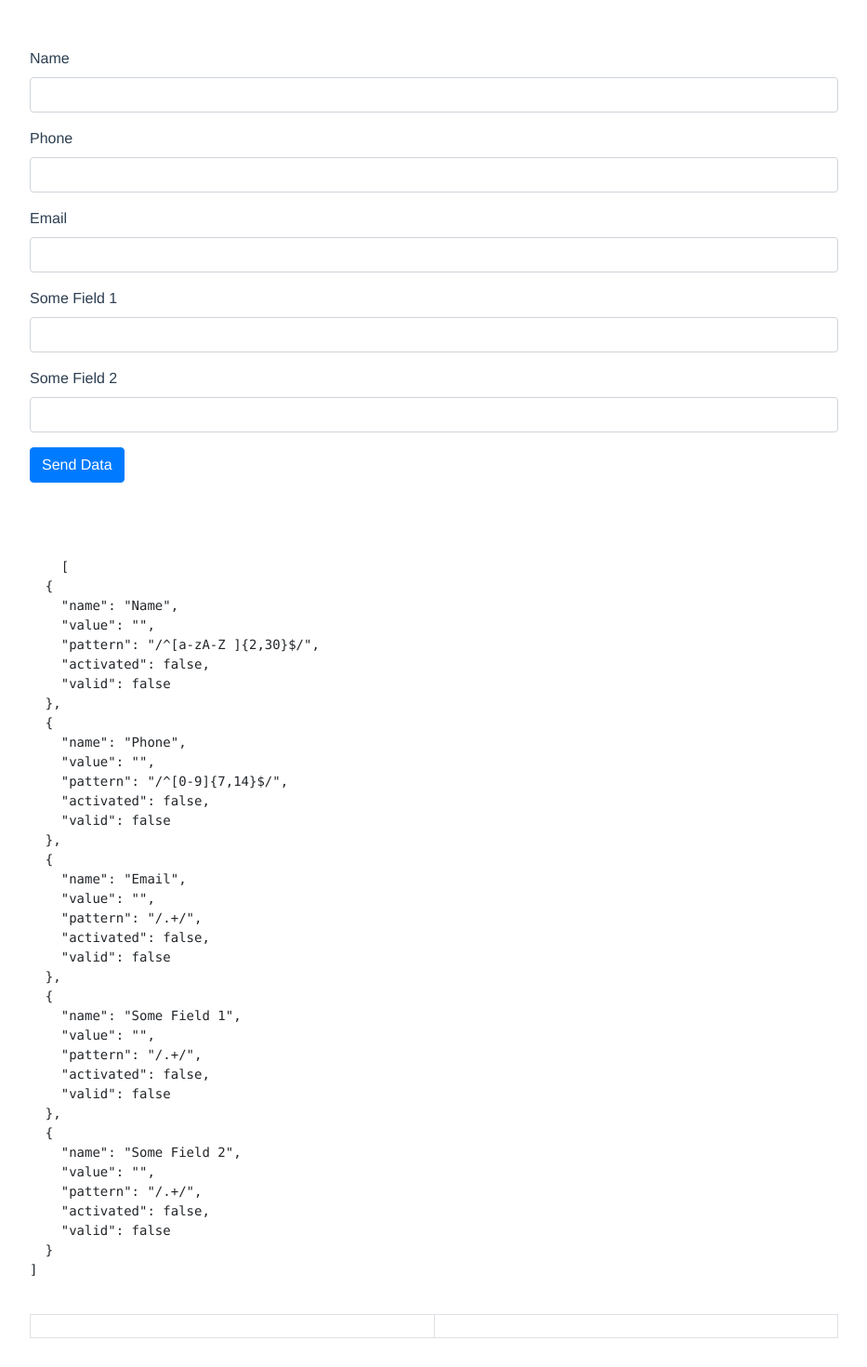
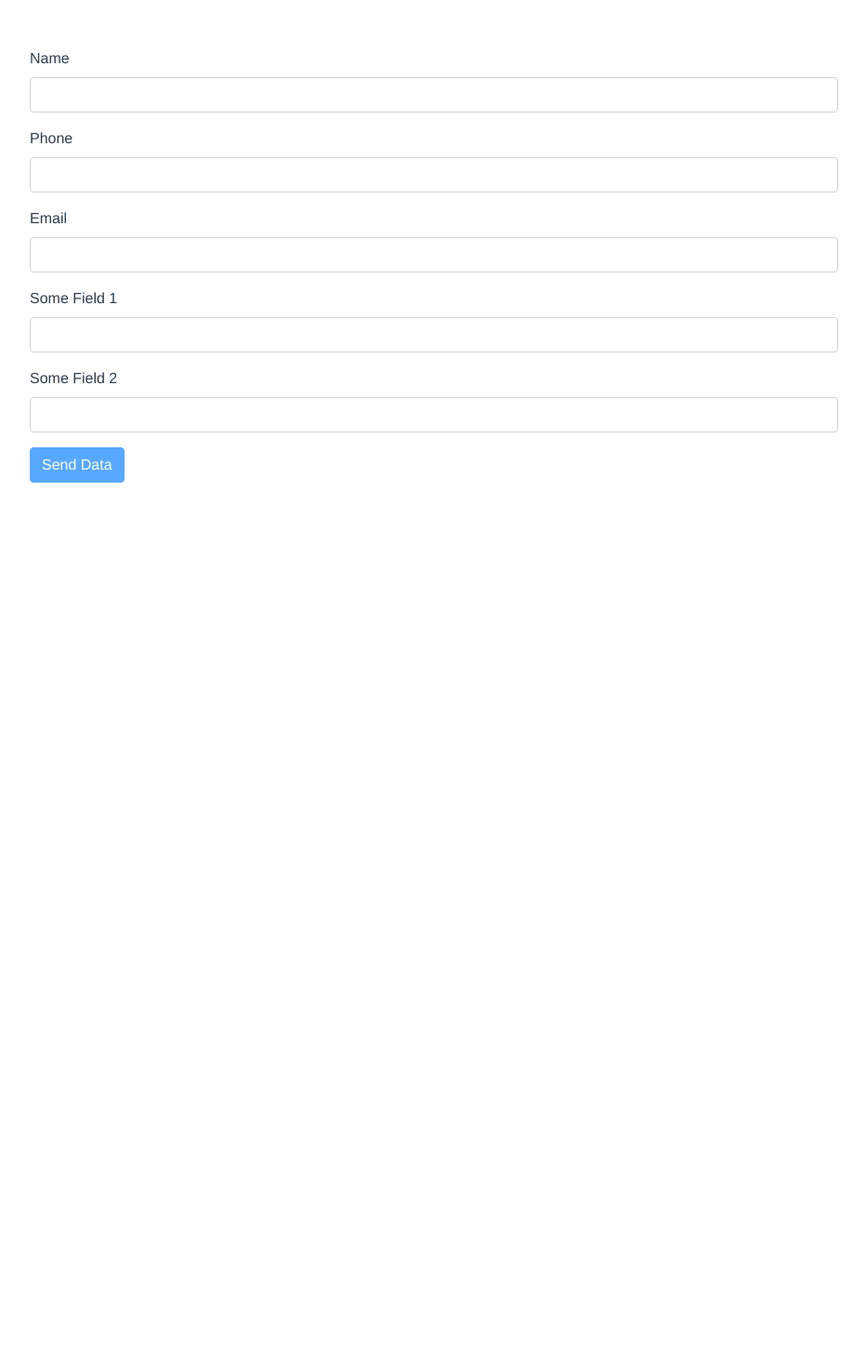
Before and after one commit to seriiserii825/vue-lavrik-base, a Vue app: page / in a window 1280 px wide. Shown: the part 136-1606 px from the top of the page at 93% size, without its empty margins (173-1106 px from the left). After the commit the page ends 800 px from the top, so only its background shows below. Built offline with nearby package versions, Linux system fonts and the light colour scheme.

Commit message:
progress bar

```diff
--- a/public/index.html
+++ b/public/index.html
@@ -5,8 +5,9 @@
     <meta http-equiv="X-UA-Compatible" content="IE=edge">
     <meta name="viewport" content="width=device-width,initial-scale=1.0">
     <link rel="icon" href="<%= BASE_URL %>favicon.ico">
+    <link rel="stylesheet" href="https://stackpath.bootstrapcdn.com/font-awesome/4.7.0/css/font-awesome.min.css" integrity="sha384-wvfXpqpZZVQGK6TAh5PVlGOfQNHSoD2xbE+QkPxCAFlNEevoEH3Sl0sibVcOQVnN" crossorigin="anonymous">
     <link rel="stylesheet" href="https://maxcdn.bootstrapcdn.com/bootstrap/4.0.0/css/bootstrap.min.css" integrity="sha384-Gn5384xqQ1aoWXA+058RXPxPg6fy4IWvTNh0E263XmFcJlSAwiGgFAW/dAiS6JXm" crossorigin="anonymous">
-    <link rel="stylesheet" href="./src/assets/font-awesome.min.css">
+    <!--<link rel="stylesheet" href="./src/assets/font-awesome.min.css">-->
     <link rel="stylesheet" href="./src/assets/style.css">
     <title><%= htmlWebpackPlugin.options.title %></title>
 </head>
--- a/src/components/FormProgress.vue
+++ b/src/components/FormProgress.vue
@@ -1,29 +1,29 @@
 <template>
-  <form>
+  <form @submit.prevent="onSubmit">
     <div class="progress">
-      <div class="progress-bar"></div>
+      <div class="progress-bar" :style="progressWidth">{{ fieldsDone }}</div>
     </div>
     <div>
-      <div class="form-group" v-for="(field) in info" :key="field.name">
+      <div class="form-group" v-for="(field, i) in info" :key="field.name">
         <label>{{ field.name }}</label>
-        <input type="text" class="form-control" v-model="field.value">
+        <span
+          v-if="field.isIconVisible"
+          class="fa"
+          :class="field.valid ? 'fa-check-circle text-success' : 'fa-exclamation-circle text-danger'"
+        ></span>
+        <input type="text" class="form-control" @input="onInput($event.target.value, i)" :value="field.value">
       </div>
     </div>
-    <button class="btn btn-primary">
+    <button class="btn btn-primary" :disabled="!formIsValid">
       Send Data
     </button>
-    <pre>
-    {{ info }}
-    </pre>
   </form>
-  <div>
-    <table class="table table-bordered">
-      <tr>
-        <td></td>
-        <td></td>
-      </tr>
-    </table>
-  </div>
+  <table class="table table-bordered" v-if="isSubmited">
+    <tr v-for="item in info" :key="item.name">
+      <td>{{ item.name }}</td>
+      <td>{{ item.value }}</td>
+    </tr>
+  </table>
 </template>
 
 <script>
@@ -34,40 +34,65 @@ export default {
         {
           name: 'Name',
           value: '',
-          pattern: /^[a-zA-Z ]{2,30}$/,
-          activated: false, // is visibble icon
-          valid: false // is valid input
+          pattern: /^[a-zA-Z ]{2,30}$/
         },
         {
           name: 'Phone',
           value: '',
-          pattern: /^[0-9]{7,14}$/,
-          activated: false, // is visibble icon
-          valid: false // is valid input
+          pattern: /^[0-9]{7,14}$/
         },
         {
           name: 'Email',
           value: '',
-          pattern: /.+/,
-          activated: false, // is visibble icon
-          valid: false // is valid input
+          pattern: /.+/
         },
         {
           name: 'Some Field 1',
           value: '',
-          pattern: /.+/,
-          activated: false, // is visibble icon
-          valid: false // is valid input
+          pattern: /.+/
         },
         {
           name: 'Some Field 2',
           value: '',
-          pattern: /.+/,
-          activated: false, // is visibble icon
-          valid: false // is valid input
+          pattern: /.+/
         }
-      ]
+      ],
+      isSubmited: false
     }
+  },
+  computed: {
+    // Заблокировать кнопку
+    // Рассчитать ширину прогресс бара
+    fieldsDone () {
+      return this.info.reduce((sum, current) => {
+        const number = current.valid ? 1 : 0
+        return sum + number
+      }, 0)
+    },
+    progressWidth () {
+      const percent = 100 / this.info.length
+      return 'width: ' + this.fieldsDone * percent + '%'
+    },
+    formIsValid () {
+      return this.fieldsDone === this.info.length
+    }
+  },
+  methods: {
+    onInput (value, i) {
+      const field = this.info[i]
+      field.value = value
+      field.isIconVisible = true
+      field.valid = field.pattern.test(field.value)
+    },
+    onSubmit () {
+      this.isSubmited = true
+    }
+  },
+  created () {
+    this.info.forEach(item => {
+      item.isIconVisible = false
+      item.valid = false
+    })
   }
 }
 </script>
@@ -77,9 +102,21 @@ export default {
   text-align: left;
 }
 .progress {
+  position: relative;
   margin-bottom: 6rem;
+}
+.progress-bar {
+  position: absolute;
+  top: 0;
+  left: 0;
+  width: 0;
+  height: 100%;
+  background-color: darkgreen;
 }
 button {
   margin-bottom: 5rem;
 }
+.fa {
+  margin-left: .4rem;
+}
 </style>
```
